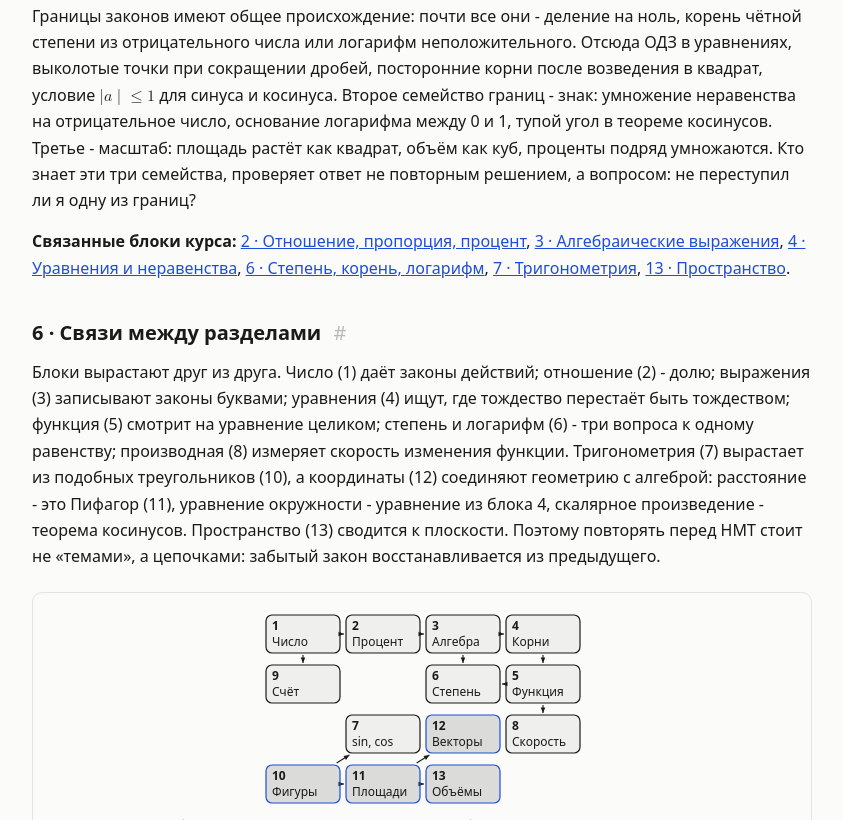
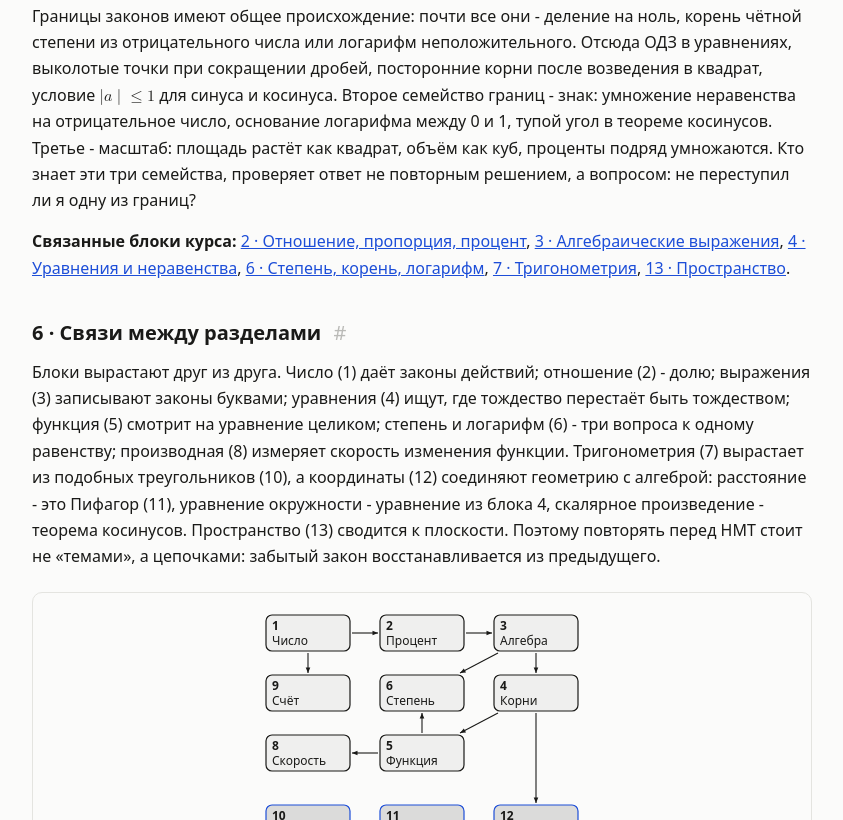
Before and after one commit to y-kolyada/nmt-math, a plain HTML site: page ru/navigator.html in a window 1280 px wide. Shown: the part 1980-2800 px from the top of the page, without its empty margins (356-1199 px from the left). Drawn offline with Linux system fonts and the light colour scheme.

Commit message:
fix(figures): figure 31 in three columns, arrows fit between the boxes
Four columns left 6 units across and 12 down between the boxes, and a head
of 6 did not fit. Three columns leave 30 and 24, and geometry sits apart
from algebra. The arrow 4 -> 12 was missing: the caption, the map and the
lens text say equations lead to coordinates (the circle equation).

```diff
--- a/ru/navigator.html
+++ b/ru/navigator.html
@@ -165,70 +165,72 @@
     Поэтому повторять перед НМТ стоит не «темами», а цепочками: забытый закон восстанавливается из предыдущего.</p>
     <!-- fig:navigator-links -->
     <div class="box figure">
-      <svg viewBox="0 0 320 206" width="100%" style="max-width:320px;height:auto;display:block;margin:0 auto" role="img" aria-label="Граф тринадцати блоков: стрелка ведёт от блока к тому, что из него вырастает. Число ведёт к проценту, выражениям, уравнениям, функции и производной; выражения и функция - к степени и логарифму; число - к счёту вариантов. Фигуры ведут к тригонометрии, измерениям, пространству, а измерения и уравнения - к координатам и векторам.">
-        <line x1="80.0" y1="27.0" x2="82.0" y2="27.0" stroke="currentColor" stroke-width="1.1" opacity="1.0"/>
-        <polygon points="82.0,27.0 76.5,29.3 76.5,24.7" fill="currentColor"/>
-        <line x1="160.0" y1="27.0" x2="162.0" y2="27.0" stroke="currentColor" stroke-width="1.1" opacity="1.0"/>
-        <polygon points="162.0,27.0 156.5,29.3 156.5,24.7" fill="currentColor"/>
-        <line x1="240.0" y1="27.0" x2="242.0" y2="27.0" stroke="currentColor" stroke-width="1.1" opacity="1.0"/>
-        <polygon points="242.0,27.0 236.5,29.3 236.5,24.7" fill="currentColor"/>
-        <line x1="281.0" y1="48.0" x2="281.0" y2="56.0" stroke="currentColor" stroke-width="1.1" opacity="1.0"/>
-        <polygon points="281.0,56.0 278.7,50.5 283.3,50.5" fill="currentColor"/>
-        <line x1="281.0" y1="98.0" x2="281.0" y2="106.0" stroke="currentColor" stroke-width="1.1" opacity="1.0"/>
-        <polygon points="281.0,106.0 278.7,100.5 283.3,100.5" fill="currentColor"/>
-        <line x1="201.0" y1="48.0" x2="201.0" y2="56.0" stroke="currentColor" stroke-width="1.1" opacity="1.0"/>
-        <polygon points="201.0,56.0 198.7,50.5 203.3,50.5" fill="currentColor"/>
-        <line x1="242.0" y1="77.0" x2="240.0" y2="77.0" stroke="currentColor" stroke-width="1.1" opacity="1.0"/>
-        <polygon points="240.0,77.0 245.5,74.7 245.5,79.3" fill="currentColor"/>
-        <line x1="41.0" y1="48.0" x2="41.0" y2="56.0" stroke="currentColor" stroke-width="1.1" opacity="1.0"/>
-        <polygon points="41.0,56.0 38.7,50.5 43.3,50.5" fill="currentColor"/>
-        <line x1="74.6" y1="156.0" x2="87.4" y2="148.0" stroke="currentColor" stroke-width="1.1" opacity="1.0"/>
-        <polygon points="87.4,148.0 84.0,152.9 81.5,148.9" fill="currentColor"/>
-        <line x1="80.0" y1="177.0" x2="82.0" y2="177.0" stroke="currentColor" stroke-width="1.1" opacity="1.0"/>
-        <polygon points="82.0,177.0 76.5,179.3 76.5,174.7" fill="currentColor"/>
-        <line x1="160.0" y1="177.0" x2="162.0" y2="177.0" stroke="currentColor" stroke-width="1.1" opacity="1.0"/>
-        <polygon points="162.0,177.0 156.5,179.3 156.5,174.7" fill="currentColor"/>
-        <line x1="154.6" y1="156.0" x2="167.4" y2="148.0" stroke="currentColor" stroke-width="1.1" opacity="1.0"/>
-        <polygon points="167.4,148.0 164.0,152.9 161.5,148.9" fill="currentColor"/>
-        <rect x="4.0" y="8.0" width="74.0" height="38.0" rx="6" fill="currentColor" fill-opacity="0.05" stroke="currentColor" stroke-width="1.2"/>
+      <svg viewBox="0 0 320 302" width="100%" style="max-width:320px;height:auto;display:block;margin:0 auto" role="img" aria-label="Граф тринадцати блоков: стрелка ведёт от блока к тому, что из него вырастает. Число ведёт к проценту, выражениям, уравнениям, функции и производной; выражения и функция - к степени и логарифму; число - к счёту вариантов. Фигуры ведут к тригонометрии, измерениям, пространству, а измерения и уравнения - к координатам и векторам.">
+        <line x1="90.0" y1="26.0" x2="116.0" y2="26.0" stroke="currentColor" stroke-width="1.1" opacity="1.0"/>
+        <polygon points="116.0,26.0 110.5,28.3 110.5,23.7" fill="currentColor"/>
+        <line x1="204.0" y1="26.0" x2="230.0" y2="26.0" stroke="currentColor" stroke-width="1.1" opacity="1.0"/>
+        <polygon points="230.0,26.0 224.5,28.3 224.5,23.7" fill="currentColor"/>
+        <line x1="274.0" y1="46.0" x2="274.0" y2="66.0" stroke="currentColor" stroke-width="1.1" opacity="1.0"/>
+        <polygon points="274.0,66.0 271.7,60.5 276.3,60.5" fill="currentColor"/>
+        <line x1="236.0" y1="106.0" x2="198.0" y2="126.0" stroke="currentColor" stroke-width="1.1" opacity="1.0"/>
+        <polygon points="198.0,126.0 201.8,121.4 204.0,125.5" fill="currentColor"/>
+        <line x1="116.0" y1="146.0" x2="90.0" y2="146.0" stroke="currentColor" stroke-width="1.1" opacity="1.0"/>
+        <polygon points="90.0,146.0 95.5,143.7 95.5,148.3" fill="currentColor"/>
+        <line x1="236.0" y1="46.0" x2="198.0" y2="66.0" stroke="currentColor" stroke-width="1.1" opacity="1.0"/>
+        <polygon points="198.0,66.0 201.8,61.4 204.0,65.5" fill="currentColor"/>
+        <line x1="160.0" y1="126.0" x2="160.0" y2="106.0" stroke="currentColor" stroke-width="1.1" opacity="1.0"/>
+        <polygon points="160.0,106.0 162.3,111.5 157.7,111.5" fill="currentColor"/>
+        <line x1="46.0" y1="46.0" x2="46.0" y2="66.0" stroke="currentColor" stroke-width="1.1" opacity="1.0"/>
+        <polygon points="46.0,66.0 43.7,60.5 48.3,60.5" fill="currentColor"/>
+        <line x1="46.0" y1="236.0" x2="46.0" y2="256.0" stroke="currentColor" stroke-width="1.1" opacity="1.0"/>
+        <polygon points="46.0,256.0 43.7,250.5 48.3,250.5" fill="currentColor"/>
+        <line x1="90.0" y1="216.0" x2="116.0" y2="216.0" stroke="currentColor" stroke-width="1.1" opacity="1.0"/>
+        <polygon points="116.0,216.0 110.5,218.3 110.5,213.7" fill="currentColor"/>
+        <line x1="204.0" y1="216.0" x2="230.0" y2="216.0" stroke="currentColor" stroke-width="1.1" opacity="1.0"/>
+        <polygon points="230.0,216.0 224.5,218.3 224.5,213.7" fill="currentColor"/>
+        <line x1="160.0" y1="236.0" x2="160.0" y2="256.0" stroke="currentColor" stroke-width="1.1" opacity="1.0"/>
+        <polygon points="160.0,256.0 157.7,250.5 162.3,250.5" fill="currentColor"/>
+        <line x1="274.0" y1="106.0" x2="274.0" y2="196.0" stroke="currentColor" stroke-width="1.1" opacity="1.0"/>
+        <polygon points="274.0,196.0 271.7,190.5 276.3,190.5" fill="currentColor"/>
+        <rect x="4.0" y="8.0" width="84.0" height="36.0" rx="6" fill="currentColor" fill-opacity="0.05" stroke="currentColor" stroke-width="1.2"/>
         <text x="10.0" y="23.0" fill="currentColor" font-size="12" opacity="1.0" font-weight="700">1</text>
-        <text x="10.0" y="39.0" fill="currentColor" font-size="12" opacity="1.0">Число</text>
-        <rect x="84.0" y="8.0" width="74.0" height="38.0" rx="6" fill="currentColor" fill-opacity="0.05" stroke="currentColor" stroke-width="1.2"/>
-        <text x="90.0" y="23.0" fill="currentColor" font-size="12" opacity="1.0" font-weight="700">2</text>
-        <text x="90.0" y="39.0" fill="currentColor" font-size="12" opacity="1.0">Процент</text>
-        <rect x="164.0" y="8.0" width="74.0" height="38.0" rx="6" fill="currentColor" fill-opacity="0.05" stroke="currentColor" stroke-width="1.2"/>
-        <text x="170.0" y="23.0" fill="currentColor" font-size="12" opacity="1.0" font-weight="700">3</text>
-        <text x="170.0" y="39.0" fill="currentColor" font-size="12" opacity="1.0">Алгебра</text>
-        <rect x="244.0" y="8.0" width="74.0" height="38.0" rx="6" fill="currentColor" fill-opacity="0.05" stroke="currentColor" stroke-width="1.2"/>
-        <text x="250.0" y="23.0" fill="currentColor" font-size="12" opacity="1.0" font-weight="700">4</text>
-        <text x="250.0" y="39.0" fill="currentColor" font-size="12" opacity="1.0">Корни</text>
-        <rect x="4.0" y="58.0" width="74.0" height="38.0" rx="6" fill="currentColor" fill-opacity="0.05" stroke="currentColor" stroke-width="1.2"/>
-        <text x="10.0" y="73.0" fill="currentColor" font-size="12" opacity="1.0" font-weight="700">9</text>
-        <text x="10.0" y="89.0" fill="currentColor" font-size="12" opacity="1.0">Счёт</text>
-        <rect x="164.0" y="58.0" width="74.0" height="38.0" rx="6" fill="currentColor" fill-opacity="0.05" stroke="currentColor" stroke-width="1.2"/>
-        <text x="170.0" y="73.0" fill="currentColor" font-size="12" opacity="1.0" font-weight="700">6</text>
-        <text x="170.0" y="89.0" fill="currentColor" font-size="12" opacity="1.0">Степень</text>
-        <rect x="244.0" y="58.0" width="74.0" height="38.0" rx="6" fill="currentColor" fill-opacity="0.05" stroke="currentColor" stroke-width="1.2"/>
-        <text x="250.0" y="73.0" fill="currentColor" font-size="12" opacity="1.0" font-weight="700">5</text>
-        <text x="250.0" y="89.0" fill="currentColor" font-size="12" opacity="1.0">Функция</text>
-        <rect x="84.0" y="108.0" width="74.0" height="38.0" rx="6" fill="currentColor" fill-opacity="0.05" stroke="currentColor" stroke-width="1.2"/>
-        <text x="90.0" y="123.0" fill="currentColor" font-size="12" opacity="1.0" font-weight="700">7</text>
-        <text x="90.0" y="139.0" fill="currentColor" font-size="12" opacity="1.0">sin, cos</text>
-        <rect x="244.0" y="108.0" width="74.0" height="38.0" rx="6" fill="currentColor" fill-opacity="0.05" stroke="currentColor" stroke-width="1.2"/>
-        <text x="250.0" y="123.0" fill="currentColor" font-size="12" opacity="1.0" font-weight="700">8</text>
-        <text x="250.0" y="139.0" fill="currentColor" font-size="12" opacity="1.0">Скорость</text>
-        <rect x="4.0" y="158.0" width="74.0" height="38.0" rx="6" fill="currentColor" fill-opacity="0.14" stroke="currentColor" stroke-width="1.2" style="stroke:var(--acc)"/>
-        <text x="10.0" y="173.0" fill="currentColor" font-size="12" opacity="1.0" font-weight="700">10</text>
-        <text x="10.0" y="189.0" fill="currentColor" font-size="12" opacity="1.0">Фигуры</text>
-        <rect x="84.0" y="158.0" width="74.0" height="38.0" rx="6" fill="currentColor" fill-opacity="0.14" stroke="currentColor" stroke-width="1.2" style="stroke:var(--acc)"/>
-        <text x="90.0" y="173.0" fill="currentColor" font-size="12" opacity="1.0" font-weight="700">11</text>
-        <text x="90.0" y="189.0" fill="currentColor" font-size="12" opacity="1.0">Площади</text>
-        <rect x="164.0" y="158.0" width="74.0" height="38.0" rx="6" fill="currentColor" fill-opacity="0.14" stroke="currentColor" stroke-width="1.2" style="stroke:var(--acc)"/>
-        <text x="170.0" y="173.0" fill="currentColor" font-size="12" opacity="1.0" font-weight="700">13</text>
-        <text x="170.0" y="189.0" fill="currentColor" font-size="12" opacity="1.0">Объёмы</text>
-        <rect x="164.0" y="108.0" width="74.0" height="38.0" rx="6" fill="currentColor" fill-opacity="0.14" stroke="currentColor" stroke-width="1.2" style="stroke:var(--acc)"/>
-        <text x="170.0" y="123.0" fill="currentColor" font-size="12" opacity="1.0" font-weight="700">12</text>
-        <text x="170.0" y="139.0" fill="currentColor" font-size="12" opacity="1.0">Векторы</text>
+        <text x="10.0" y="38.0" fill="currentColor" font-size="12" opacity="1.0">Число</text>
+        <rect x="118.0" y="8.0" width="84.0" height="36.0" rx="6" fill="currentColor" fill-opacity="0.05" stroke="currentColor" stroke-width="1.2"/>
+        <text x="124.0" y="23.0" fill="currentColor" font-size="12" opacity="1.0" font-weight="700">2</text>
+        <text x="124.0" y="38.0" fill="currentColor" font-size="12" opacity="1.0">Процент</text>
+        <rect x="232.0" y="8.0" width="84.0" height="36.0" rx="6" fill="currentColor" fill-opacity="0.05" stroke="currentColor" stroke-width="1.2"/>
+        <text x="238.0" y="23.0" fill="currentColor" font-size="12" opacity="1.0" font-weight="700">3</text>
+        <text x="238.0" y="38.0" fill="currentColor" font-size="12" opacity="1.0">Алгебра</text>
+        <rect x="4.0" y="68.0" width="84.0" height="36.0" rx="6" fill="currentColor" fill-opacity="0.05" stroke="currentColor" stroke-width="1.2"/>
+        <text x="10.0" y="83.0" fill="currentColor" font-size="12" opacity="1.0" font-weight="700">9</text>
+        <text x="10.0" y="98.0" fill="currentColor" font-size="12" opacity="1.0">Счёт</text>
+        <rect x="118.0" y="68.0" width="84.0" height="36.0" rx="6" fill="currentColor" fill-opacity="0.05" stroke="currentColor" stroke-width="1.2"/>
+        <text x="124.0" y="83.0" fill="currentColor" font-size="12" opacity="1.0" font-weight="700">6</text>
+        <text x="124.0" y="98.0" fill="currentColor" font-size="12" opacity="1.0">Степень</text>
+        <rect x="232.0" y="68.0" width="84.0" height="36.0" rx="6" fill="currentColor" fill-opacity="0.05" stroke="currentColor" stroke-width="1.2"/>
+        <text x="238.0" y="83.0" fill="currentColor" font-size="12" opacity="1.0" font-weight="700">4</text>
+        <text x="238.0" y="98.0" fill="currentColor" font-size="12" opacity="1.0">Корни</text>
+        <rect x="4.0" y="128.0" width="84.0" height="36.0" rx="6" fill="currentColor" fill-opacity="0.05" stroke="currentColor" stroke-width="1.2"/>
+        <text x="10.0" y="143.0" fill="currentColor" font-size="12" opacity="1.0" font-weight="700">8</text>
+        <text x="10.0" y="158.0" fill="currentColor" font-size="12" opacity="1.0">Скорость</text>
+        <rect x="118.0" y="128.0" width="84.0" height="36.0" rx="6" fill="currentColor" fill-opacity="0.05" stroke="currentColor" stroke-width="1.2"/>
+        <text x="124.0" y="143.0" fill="currentColor" font-size="12" opacity="1.0" font-weight="700">5</text>
+        <text x="124.0" y="158.0" fill="currentColor" font-size="12" opacity="1.0">Функция</text>
+        <rect x="4.0" y="198.0" width="84.0" height="36.0" rx="6" fill="currentColor" fill-opacity="0.14" stroke="currentColor" stroke-width="1.2" style="stroke:var(--acc)"/>
+        <text x="10.0" y="213.0" fill="currentColor" font-size="12" opacity="1.0" font-weight="700">10</text>
+        <text x="10.0" y="228.0" fill="currentColor" font-size="12" opacity="1.0">Фигуры</text>
+        <rect x="118.0" y="198.0" width="84.0" height="36.0" rx="6" fill="currentColor" fill-opacity="0.14" stroke="currentColor" stroke-width="1.2" style="stroke:var(--acc)"/>
+        <text x="124.0" y="213.0" fill="currentColor" font-size="12" opacity="1.0" font-weight="700">11</text>
+        <text x="124.0" y="228.0" fill="currentColor" font-size="12" opacity="1.0">Площади</text>
+        <rect x="232.0" y="198.0" width="84.0" height="36.0" rx="6" fill="currentColor" fill-opacity="0.14" stroke="currentColor" stroke-width="1.2" style="stroke:var(--acc)"/>
+        <text x="238.0" y="213.0" fill="currentColor" font-size="12" opacity="1.0" font-weight="700">12</text>
+        <text x="238.0" y="228.0" fill="currentColor" font-size="12" opacity="1.0">Векторы</text>
+        <rect x="4.0" y="258.0" width="84.0" height="36.0" rx="6" fill="currentColor" fill-opacity="0.05" stroke="currentColor" stroke-width="1.2"/>
+        <text x="10.0" y="273.0" fill="currentColor" font-size="12" opacity="1.0" font-weight="700">7</text>
+        <text x="10.0" y="288.0" fill="currentColor" font-size="12" opacity="1.0">sin, cos</text>
+        <rect x="118.0" y="258.0" width="84.0" height="36.0" rx="6" fill="currentColor" fill-opacity="0.14" stroke="currentColor" stroke-width="1.2" style="stroke:var(--acc)"/>
+        <text x="124.0" y="273.0" fill="currentColor" font-size="12" opacity="1.0" font-weight="700">13</text>
+        <text x="124.0" y="288.0" fill="currentColor" font-size="12" opacity="1.0">Объёмы</text>
       </svg>
       <p class="dim">Рисунок 31. Как блоки вырастают друг из друга: алгебра сверху, геометрия снизу.</p>
     </div>
```
Also changed, not shown: uk/navigator.html (+65 -63 lines), assets/search-ru.js, assets/search-uk.js, 2 other files.
